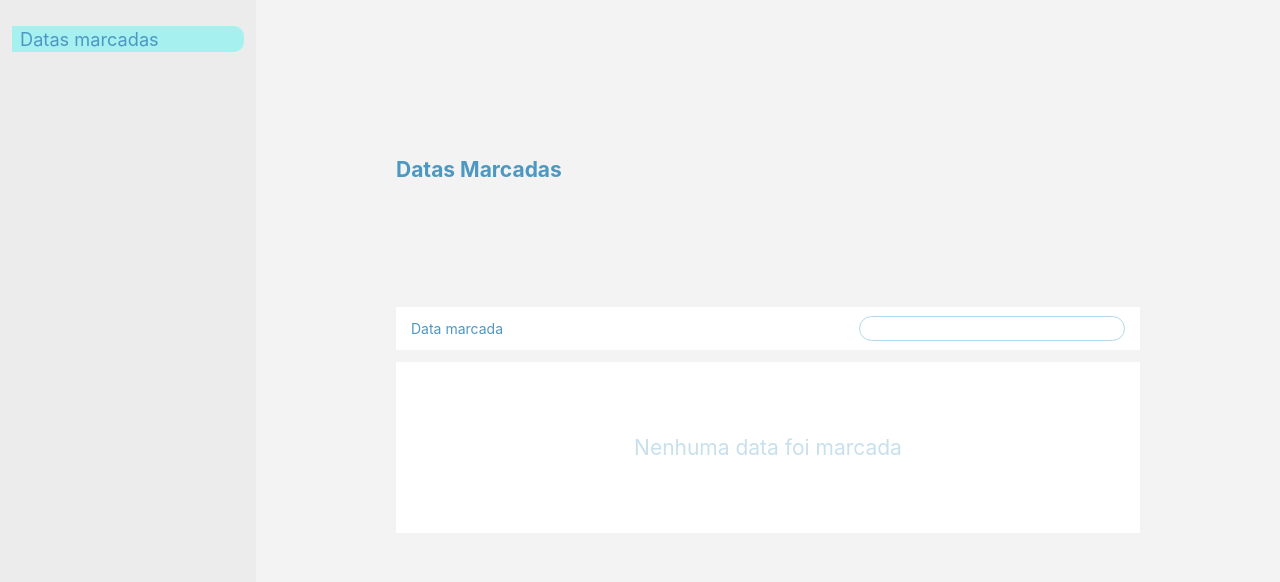
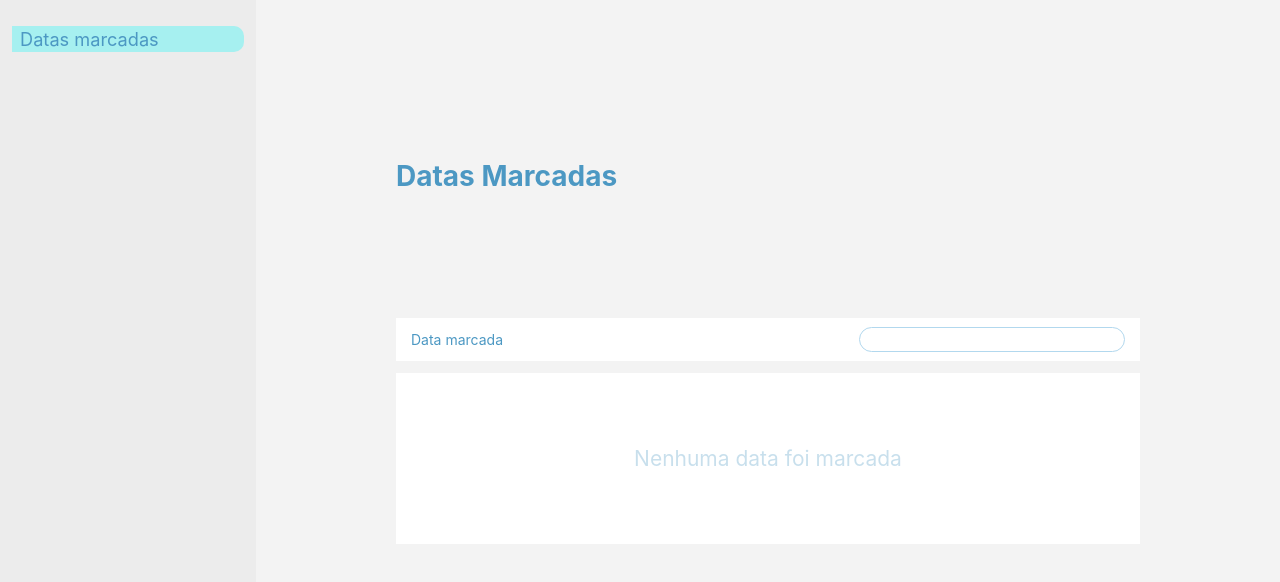
Before and after one commit to petersonddb/introduction-to-web-development, a React (Create React App) app: page /ticked-dates in a window 1280 px wide. Shown: the top 582 px of the page. Built offline with nearby package versions, Linux system fonts and the light colour scheme; no server answers.

Commit message:
Adjust ticked dates header size

```diff
--- a/src/TickedDates/TickedDates.js
+++ b/src/TickedDates/TickedDates.js
@@ -29,7 +29,7 @@ const TickedDates = () => {
 
   return (
     <div className="ticked-dates">
-      <h2 className="title">Datas Marcadas</h2>
+      <h1 className="title">Datas Marcadas</h1>
 
       <TickedDatesTable className="ticked-dates-table" tickedDates={[{ id: '', date: '' }]} onSubmit={createTickedDate} />
       {tickedDates.length > 0 ? <TickedDatesTable className="ticked-dates-table" tickedDates={tickedDates} />
```
